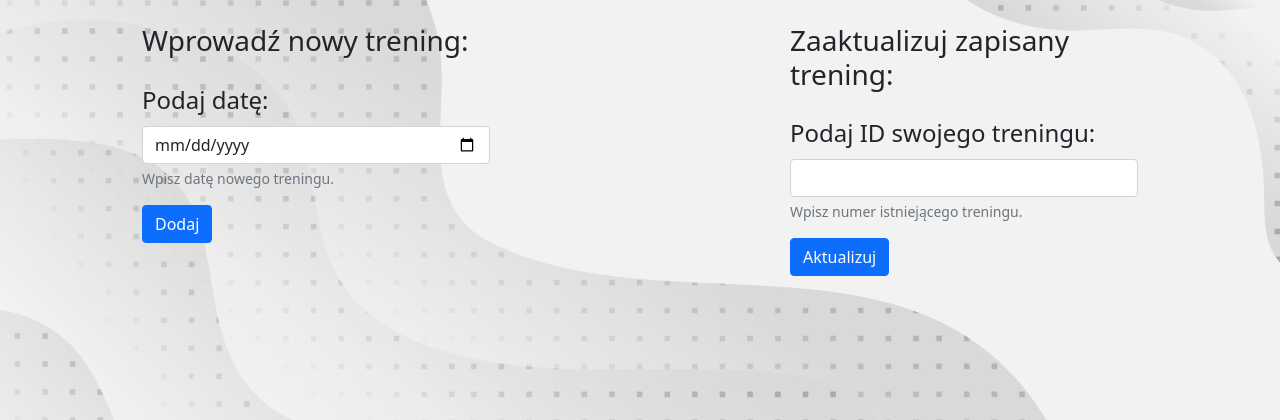
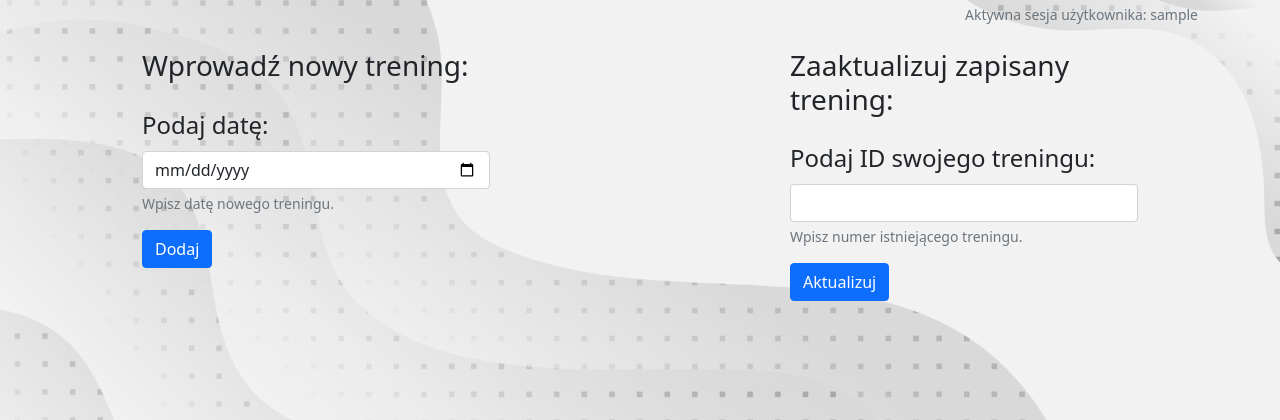
Before and after one commit to Nedved942/LoveFitLife-Aplikacja-do-zapisywania-treningow, a Flask app: page /dodawanie-treningu in a window 1280 px wide. Shown: the part 56-476 px from the top of the page. Run offline with Flask 3, Linux system fonts and the light colour scheme; the visitor is signed in with stand-in values (Sample User, id 1).

Commit message:
Dodanie stalego komunikatu o aktywnej sesji uzytkownika: nazwa uzytkownika

```diff
--- a/templates/base.html
+++ b/templates/base.html
@@ -37,6 +37,10 @@
       </div>
     </nav>
 
+    {% if current_user.is_authenticated %}
+    <div class="form-text text-end">Aktywna sesja użytkownika: {{ current_user.nick }}</div>
+    {% endif %}
+
     {% with messages = get_flashed_messages() %}
         {% if messages %}
             <ul>
```
